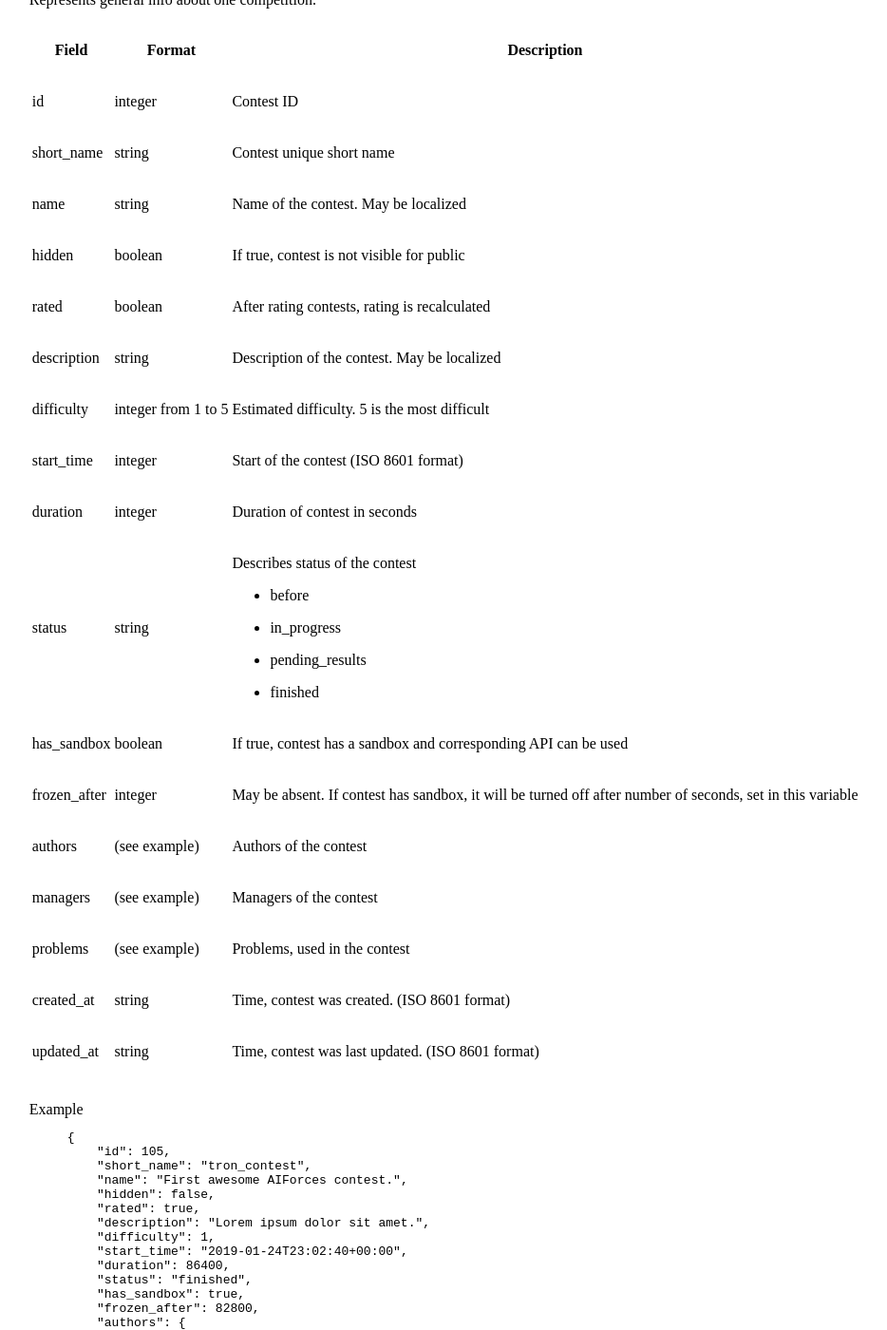
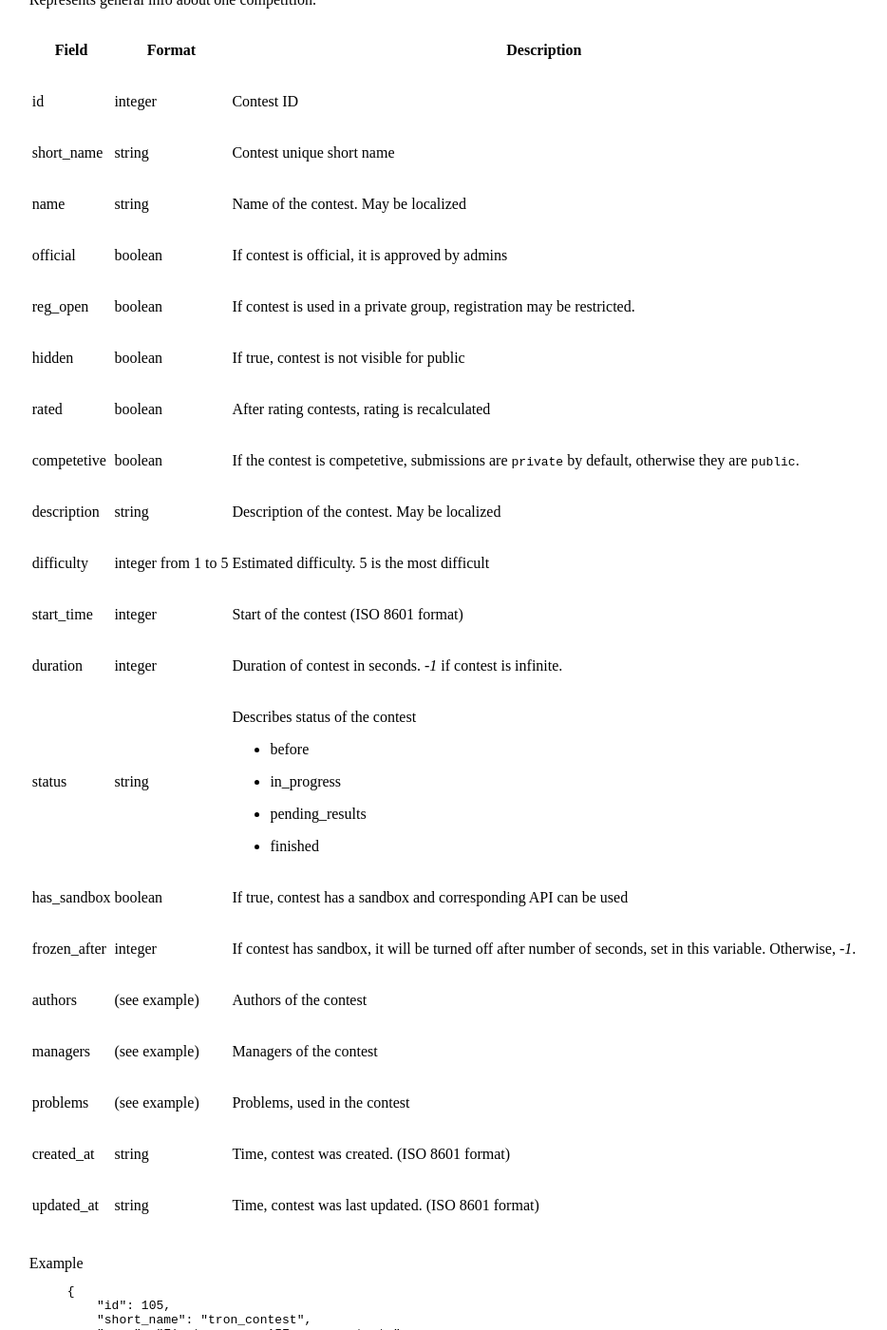
Before and after one commit to AIForces/AIForcesAPI, a Sphinx documentation site: the page built from docs/source/return_objects.rst, in a window 1280 px wide and 1400 px high, scrolled down 453 px. Shown: the whole window at 95% size, without its empty margins (29-963 px from the left). Built offline with Sphinx 7.4.7 and the Read the Docs theme 2.0.0, drawn with Linux system fonts in a browser that asks for light colours; some of the changed text lies outside the part shown.

Commit message:
Some corrections and additions to contest object

```diff
--- a/docs/source/return_objects.rst
+++ b/docs/source/return_objects.rst
@@ -15,12 +15,16 @@ Represents general info about one competition.
    id            integer               Contest ID
    short_name    string                Contest unique short name
    name          string                Name of the contest. May be localized
+   official      boolean               If contest is official, it is approved by admins
+   reg_open      boolean               If contest is used in a private group, registration may be restricted.
    hidden        boolean               If true, contest is not visible for public
    rated         boolean               After rating contests, rating is recalculated
+   competetive   boolean               If the contest is competetive, submissions are ``private`` by default,
+                                       otherwise they are ``public``.
    description   string                Description of the contest. May be localized
    difficulty    integer from 1 to 5   Estimated difficulty. 5 is the most difficult
    start_time    integer               Start of the contest (ISO 8601 format)
-   duration      integer               Duration of contest in seconds
+   duration      integer               Duration of contest in seconds. `-1` if contest is infinite.
    status        string                Describes status of the contest
 
                                        - before
@@ -28,7 +32,8 @@ Represents general info about one competition.
                                        - pending_results
                                        - finished
    has_sandbox   boolean               If true, contest has a sandbox and corresponding API can be used
-   frozen_after  integer               May be absent. If contest has sandbox, it will be turned off after number of seconds, set in this variable
+   frozen_after  integer               If contest has sandbox, it will be turned off after number of seconds, set in this variable.
+                                       Otherwise, `-1`.
    authors       (see example)         Authors of the contest
    managers      (see example)         Managers of the contest
    problems      (see example)         Problems, used in the contest
@@ -43,8 +48,11 @@ Example
           "id": 105,
           "short_name": "tron_contest",
           "name": "First awesome AIForces contest.",
+          "official": true,
+          "reg_open": true,
           "hidden": false,
           "rated": true,
+          "competetive": true,
           "description": "Lorem ipsum dolor sit amet.",
           "difficulty": 1,
           "start_time": "2019-01-24T23:02:40+00:00",
```
Also changed, not shown: other parts of docs/source/return_objects.rst (+1 -0 lines).
